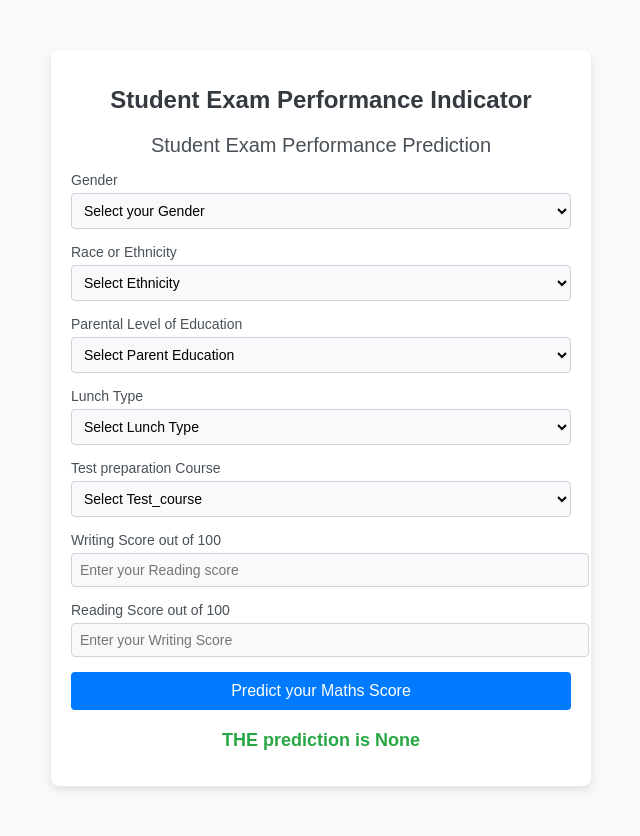
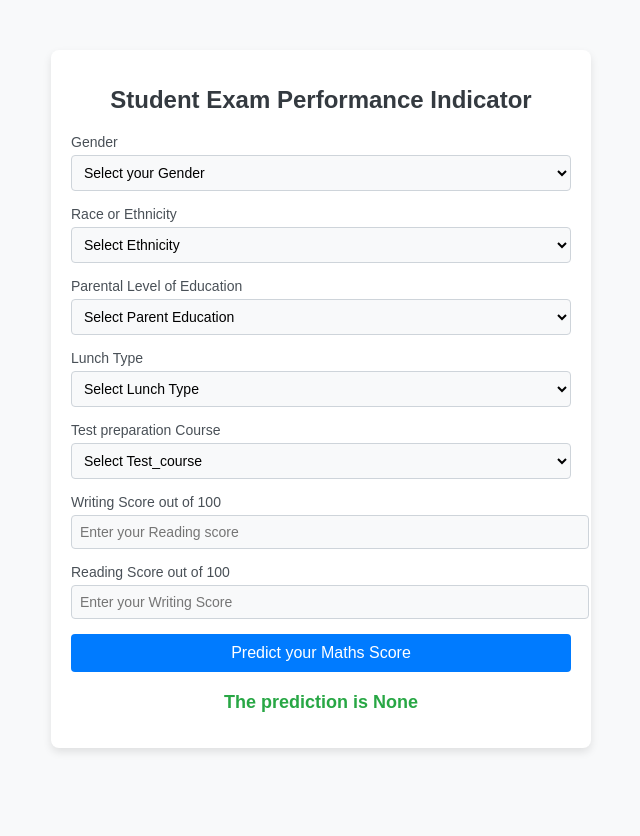
Before and after one commit to prince2004patel/mlproject, a Flask app: page /predict_datapoint in a window 1280 px wide. Shown: the whole page, without its empty margins (319-959 px from the left). After the commit the page ends 752 px from the top, so only its background shows below. Run offline with Flask 3, Linux system fonts and the light colour scheme.

Commit message:
updated final

```diff
--- a/templates/home.html
+++ b/templates/home.html
@@ -8,7 +8,7 @@
     <div class="login">
         <h1>Student Exam Performance Indicator</h1>
         <form action="{{ url_for('predict_datapoint')}}" method="post">
-            <legend>Student Exam Performance Prediction</legend>
+            <!-- <legend>Student Exam Performance Prediction</legend> -->
             <div class="mb-3">
                 <label class="form-label">Gender</label>
                 <select class="form-control" name="gender" placeholder="Enter you Gender" required>
@@ -68,7 +68,7 @@
                 <input class="btn btn-primary" type="submit" value="Predict your Maths Score" />
             </div>
         </form>
-        <h2>THE prediction is {{results}}</h2>
+        <h2>The prediction is {{results}}</h2>
     </div>
 </body>
 </html>
```
